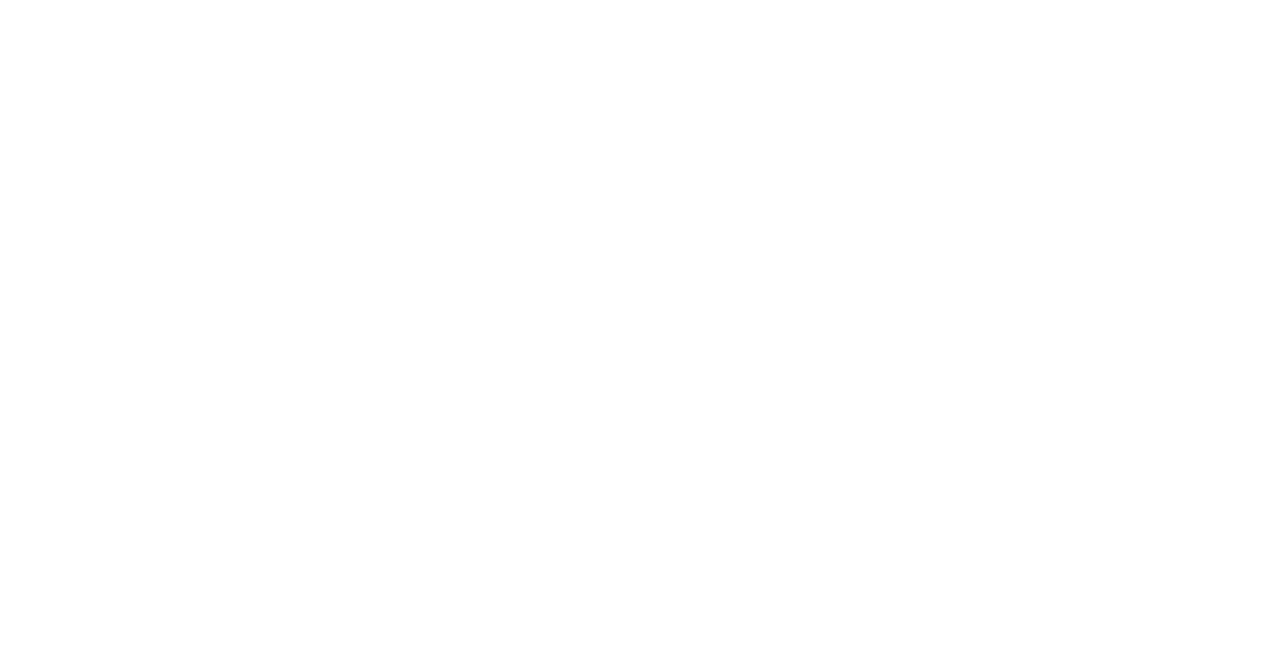
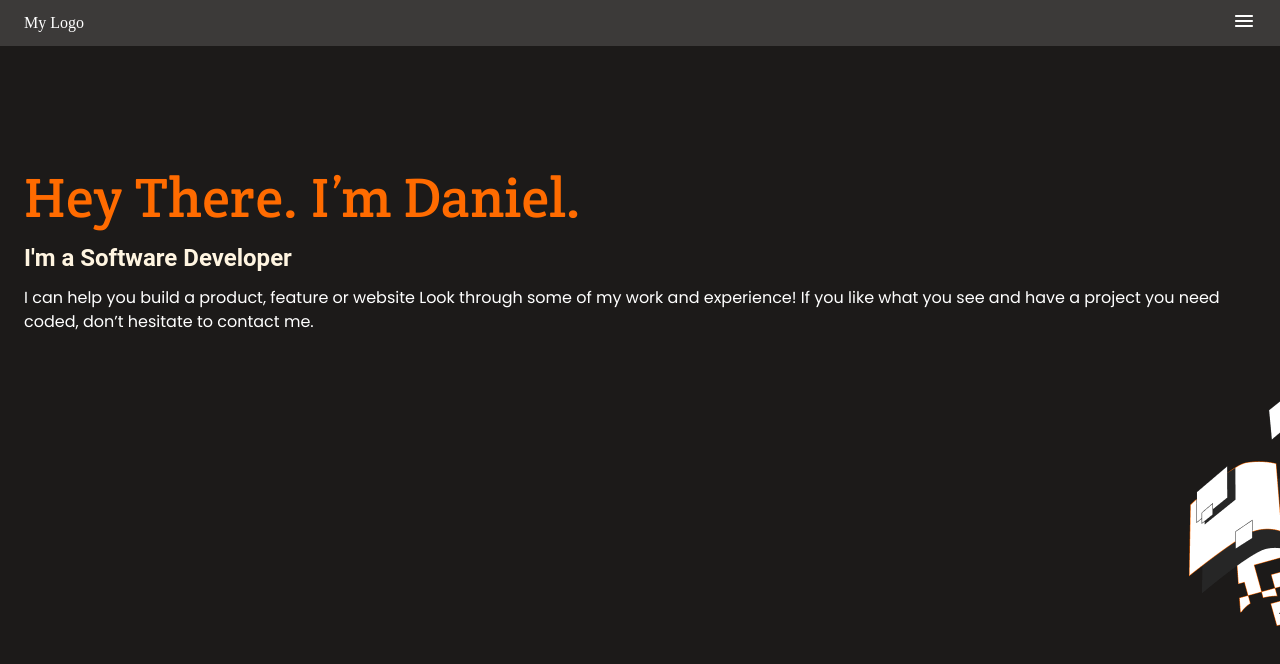
Before and after one commit to DanielTagua/project-practices-1, a website: page index.html in a window 1280 px wide. Drawn offline with Linux system fonts and the light colour scheme.

Commit message:
Add lay-out in html and style in css for mnav bar and hero

```diff
--- a/index.html
+++ b/index.html
@@ -4,9 +4,27 @@
   <meta charset="UTF-8">
   <meta name="viewport" content="width=device-width, initial-scale=1.0">
   <link rel="stylesheet" href="style.css">
-  <title>Document</title>
+  <title>Section Hero</title>
 </head>
 <body>
+  <nav class="nav__bar">
+    <div class="logo">My Logo</div>
+    <div class="hamburger">
+      <svg xmlns="http://www.w3.org/2000/svg" width="24" height="24" viewBox="0 0 24 24" fill="none">
+      <path fill-rule="evenodd" clip-rule="evenodd" d="M3 7C3 6.44772 3.44772 6 4 6H20C20.5523 6 21 6.44772 21 7C21 7.55228 20.5523 8 20 8H4C3.44772 8 3 7.55228 3 7ZM3 12C3 11.4477 3.44772 11 4 11L20 11C20.5523 11 21 11.4477 21 12C21 12.5523 20.5523 13 20 13L4 13C3.44772 13 3 12.5523 3 12ZM4 16C3.44772 16 3 16.4477 3 17C3 17.5523 3.44772 18 4 18H20C20.5523 18 21 17.5523 21 17C21 16.4477 20.5523 16 20 16H4Z" fill="white"/>
+    </svg></div>
+  </nav>
+  <section class="hero">
+    <div class="hero__text">
+      <h2 class="hero__title">Hey There.
+        I’m Daniel.
+      </h2>
+    <h3 class="hero__subtitle">I'm a Software Developer</h3>
+    <p class="hero__paragraph">
+      I can help you build a product, feature or website Look through some of my work and experience! If you like what you see and have a project you need coded,
+      don’t hesitate to contact me.</p>
+    </div>
 
+  </section>
 </body>
 </html>
--- a/style.css
+++ b/style.css
@@ -1,5 +1,81 @@
+
+@import url('https://fonts.googleapis.com/css2?family=Poppins&display=swap');
+@import url('https://fonts.googleapis.com/css2?family=Crete+Round&display=swap');
+
 * {
   margin: 0;
   padding: 0;
   box-sizing: border-box;
 }
+
+:root {
+  --color-background: #1c1a19;
+  --color-primary: #ff6b00;
+  --color-secondary: #fff5e1;
+  --color-tertiary: #fff;
+}
+
+.hero {
+  min-width: 375px;
+  height: 100vh;
+  padding: 120px 24px;
+  background-color: var(--color-background);
+  background-image: url(./img/illustration-header-mobile.png);
+  background-repeat: no-repeat;
+  background-position: right;
+  background-position-y: 220px;
+  color: white;
+}
+
+.hero__text {
+  display: flex;
+  flex-direction: column;
+  text-align: left;
+  margin-bottom: 12px;
+}
+
+.hero__title {
+  color: var(--color-primary);
+  font-family: 'Crete Round', serif;
+  font-size: 56px;
+  font-style: normal;
+  font-weight: 400;
+  line-height: 64px;
+  letter-spacing: 0.37px;
+  margin-bottom: 12px;
+}
+
+.hero__subtitle {
+  color: var(--color-secondary);
+  font-family: 'Roboto', sans-serif;
+  font-size: 24px;
+  font-style: normal;
+  font-weight: 700;
+  line-height: 32px;
+  margin-bottom: 12px;
+}
+
+.hero__paragraph {
+  color: var(--color-tertiary);
+  font-family: 'Poppins', sans-serif;
+  font-size: 16px;
+  font-style: normal;
+  font-weight: 400;
+  line-height: 24px;
+  margin-bottom: 12px;
+}
+
+.nav__bar {
+  display: flex;
+  justify-content: space-between;
+  align-items: center;
+  width: 100%;
+  min-width: 375px;
+  padding: 2px 24px 2px 12px;
+  background-color: #3c3a39;
+  color: #fff;
+}
+
+.logo {
+  padding: 12px;
+}
```
Also changed, not shown: img/hamburger-menu.svg (added), img/illustration-header-mobile.png (added), img/twitter.svg (added).
